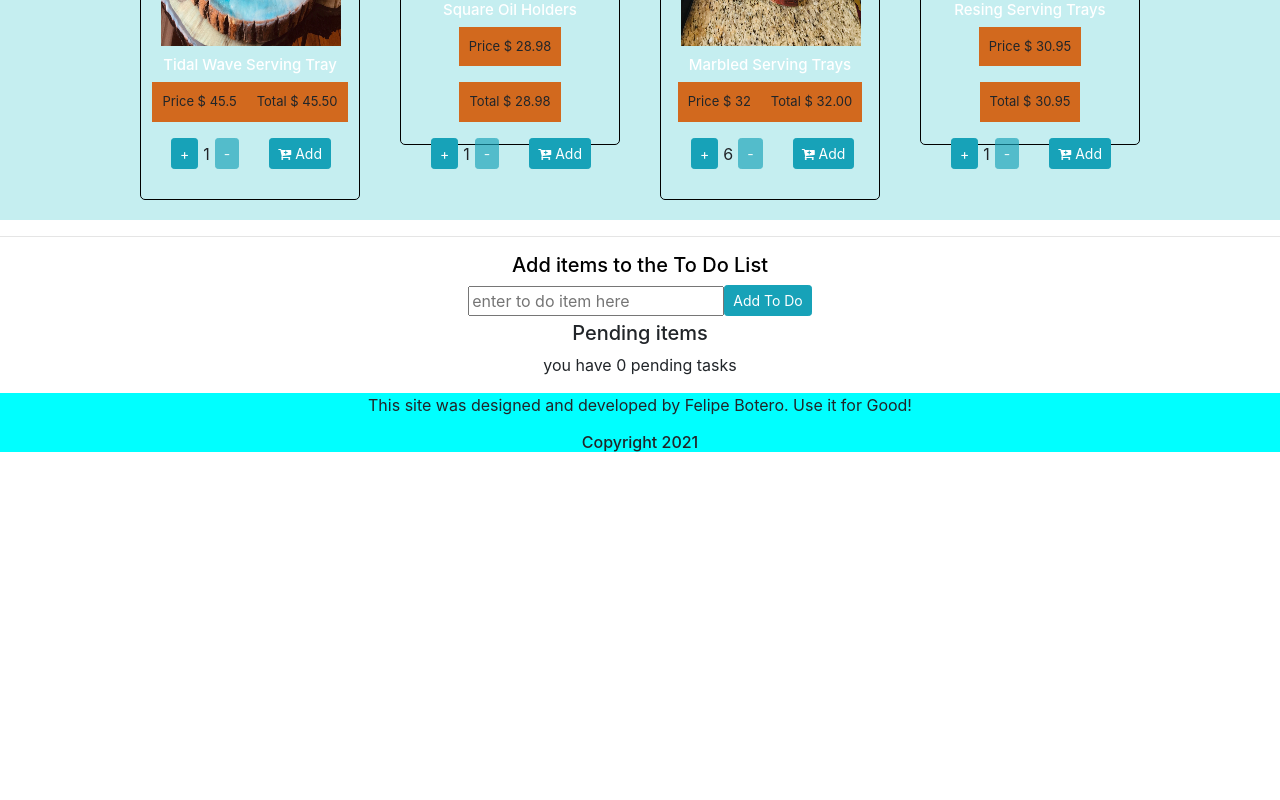
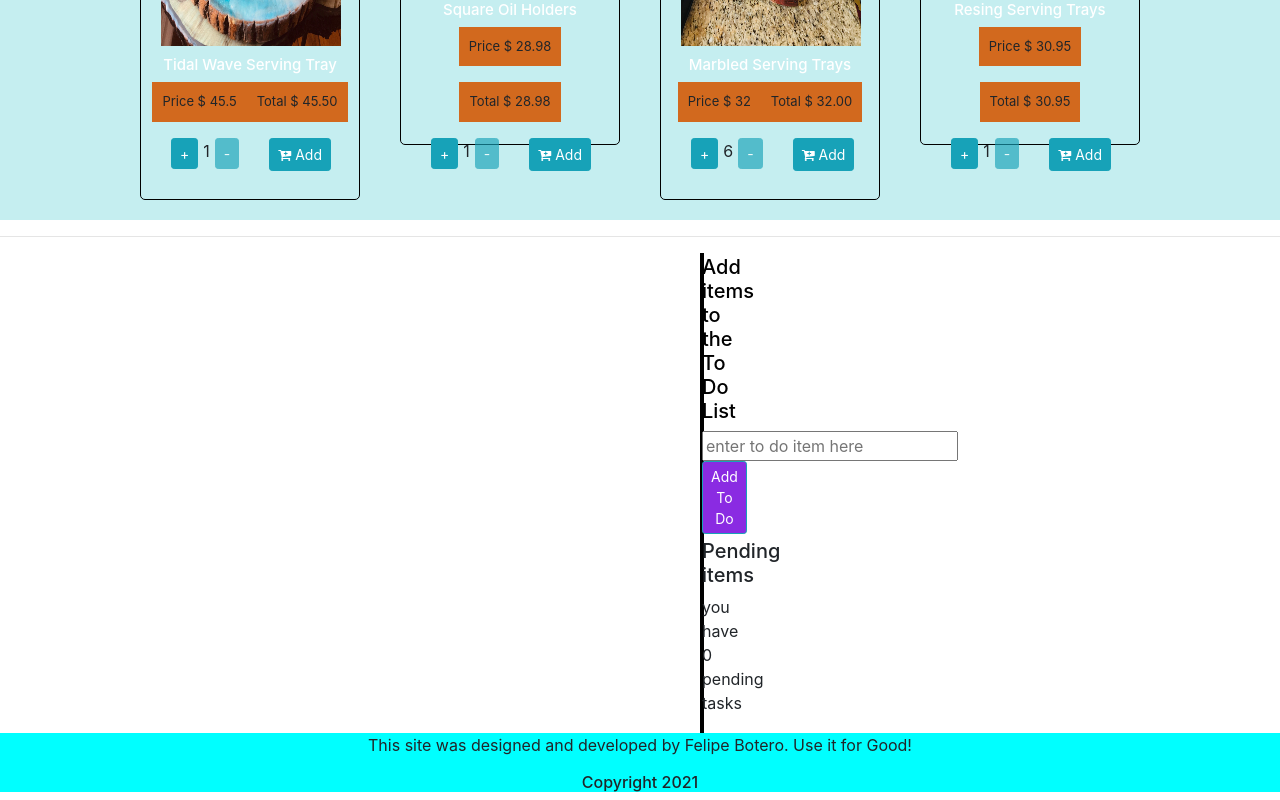
Before and after one commit to fbotero1956/NewDawnCreations, a React (Create React App) app: page / in a window 1280 px wide. Shown: the part 1007-1807 px from the top of the page. Before the commit the page ends 1467 px from the top, so only its background shows below. Built offline with nearby package versions, Linux system fonts and the light colour scheme.

Commit message:
more css

```diff
--- a/src/components/pendingtodos.css
+++ b/src/components/pendingtodos.css
@@ -1,7 +1,7 @@
 .pendingTodos{
     background-color: blueviolet;
     width: 300px;
-    margin-left: 800px;
+    margin-left: 100px;
     margin-bottom: 15px;
 
 }
--- a/src/components/todo.css
+++ b/src/components/todo.css
@@ -1,6 +1,14 @@
+.todo-container{
+    border: 2px solid black;
+    margin-left: 700px;
+    margin-right: 700px;
+    background: rgb(238,174,202);
+    background: radial-gradient(circle, rgba(238,174,202,0.4066001400560224) 0%, rgba(148,187,233,0.10127801120448177) 100%);
+}
 .todo-div h5{
     color: black;
 }
-.btn{
+.btn-todo{
     margin-bottom: 5px;
+    background-color: blueviolet !important;
 }
--- a/src/components/todo.jsx
+++ b/src/components/todo.jsx
@@ -12,7 +12,7 @@ class ToDo extends Component {
 
   render() {
     return (
-      <div>
+      <div className="todo-container">
         <div className="todo-div">
                 <h5>Add items to the To Do List</h5>
                 <input
@@ -22,7 +22,7 @@ class ToDo extends Component {
                 placeholder="enter to do item here"
                 onChange={this.onTextChange}>
                 </input>
-                <button className="btn btn-sm btn-info" onClick={this.addToDo}>
+                <button className="btn btn-sm btn-info btn-todo" onClick={this.addToDo}>
                     Add To Do
                 </button>
             </div>
```
